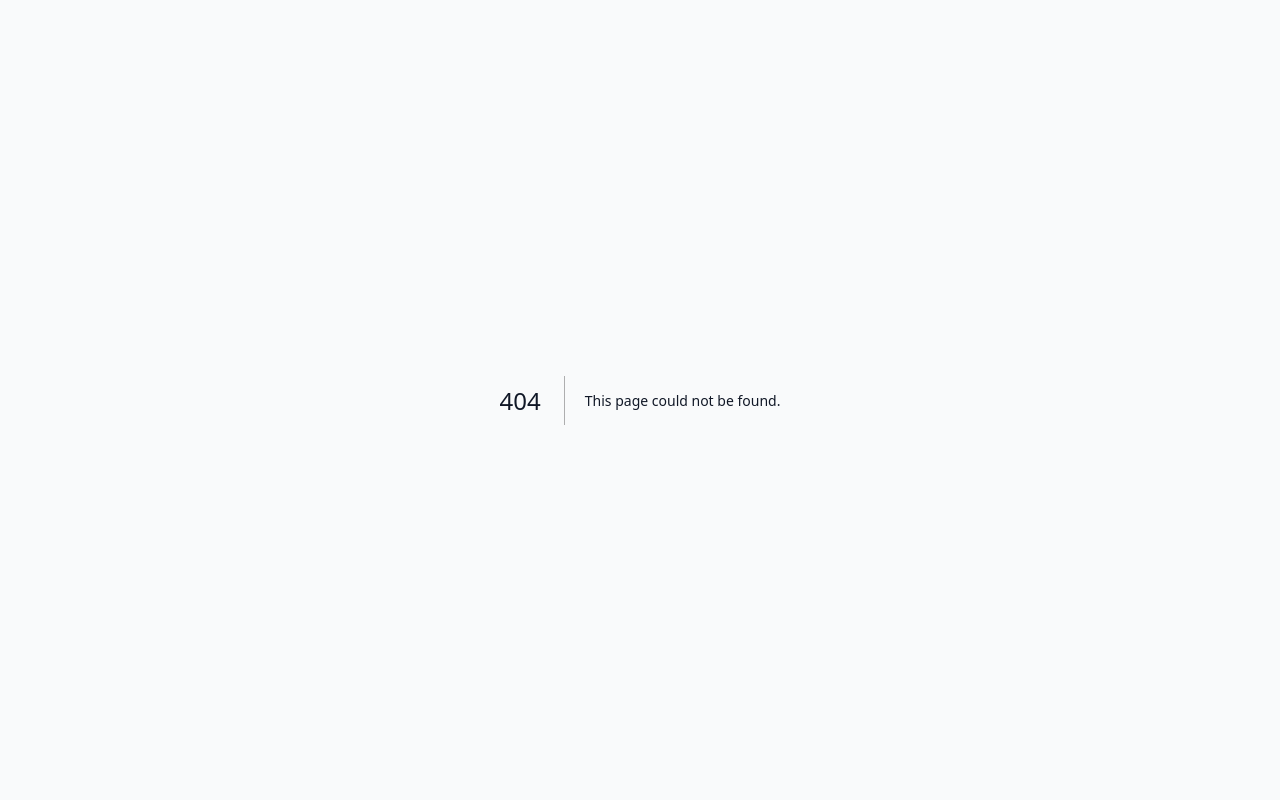
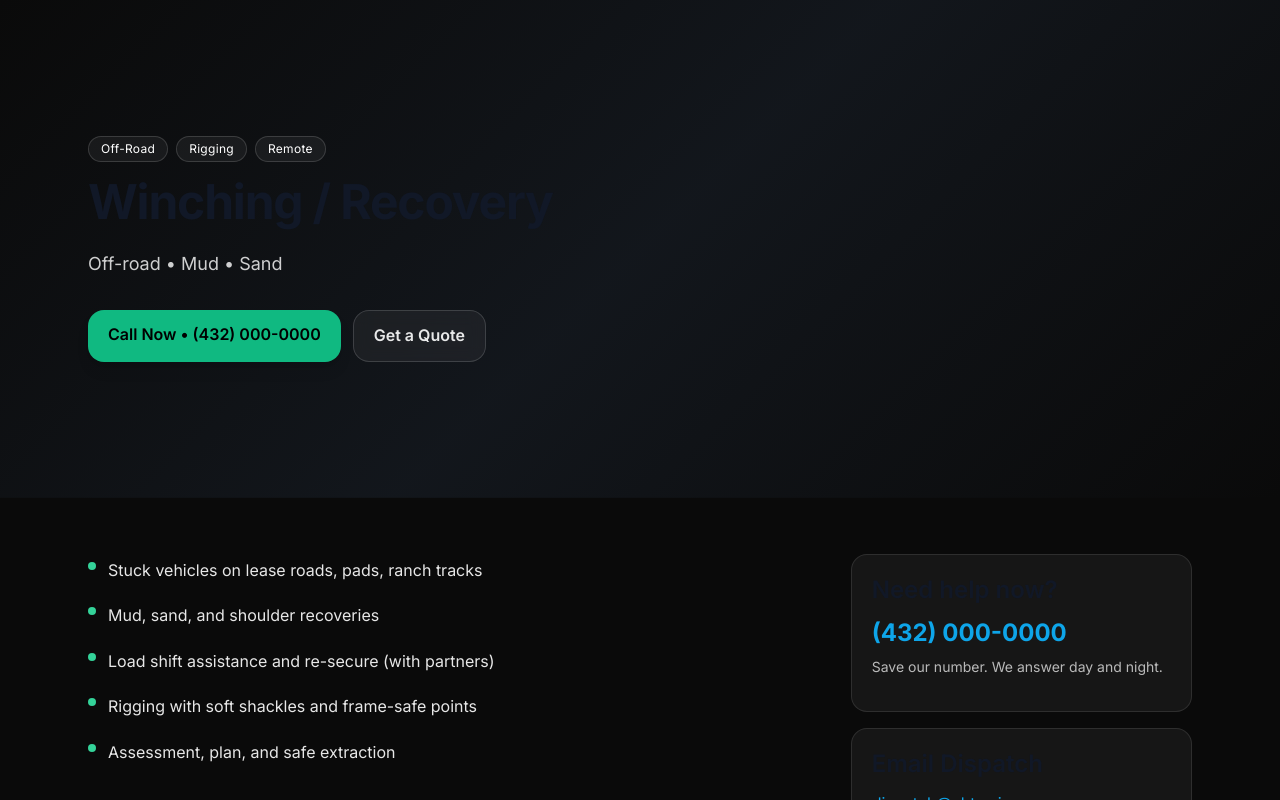
Before and after one commit to davidlibby1415-prog/A-H-Towing-and-Recovery, a Next.js app: page /winching-recovery in a window 1280 px wide. Before the commit this address had no page. Shown: the top 800 px of the page. Built offline with nearby package versions, Linux system fonts and the light colour scheme; no server answers.

Commit message:
Create page.tsx

```diff
--- /dev/null
+++ b/app/winching-recovery/page.tsx
@@ -0,0 +1,27 @@
+// FILE: /app/winching-recovery/page.tsx
+
+import type { Metadata as M4 } from "next";
+import ServicePage from "@/components/ServicePage";
+
+export const metadata: M4 = {
+  title: "Winching / Recovery | A & H Towing & Recovery",
+  description:
+    "Off-road recovery for mud, sand, and shoulder. Lease roads and remote access supported.",
+};
+
+export default function Page() {
+  return (
+    <ServicePage
+      title="Winching / Recovery"
+      subtitle="Off-road • Mud • Sand"
+      bullets={[
+        "Stuck vehicles on lease roads, pads, ranch tracks",
+        "Mud, sand, and shoulder recoveries",
+        "Load shift assistance and re-secure (with partners)",
+        "Rigging with soft shackles and frame-safe points",
+        "Assessment, plan, and safe extraction",
+      ]}
+      badges={[{ label: "Off-Road" }, { label: "Rigging" }, { label: "Remote" }]}
+    />
+  );
+}
```
